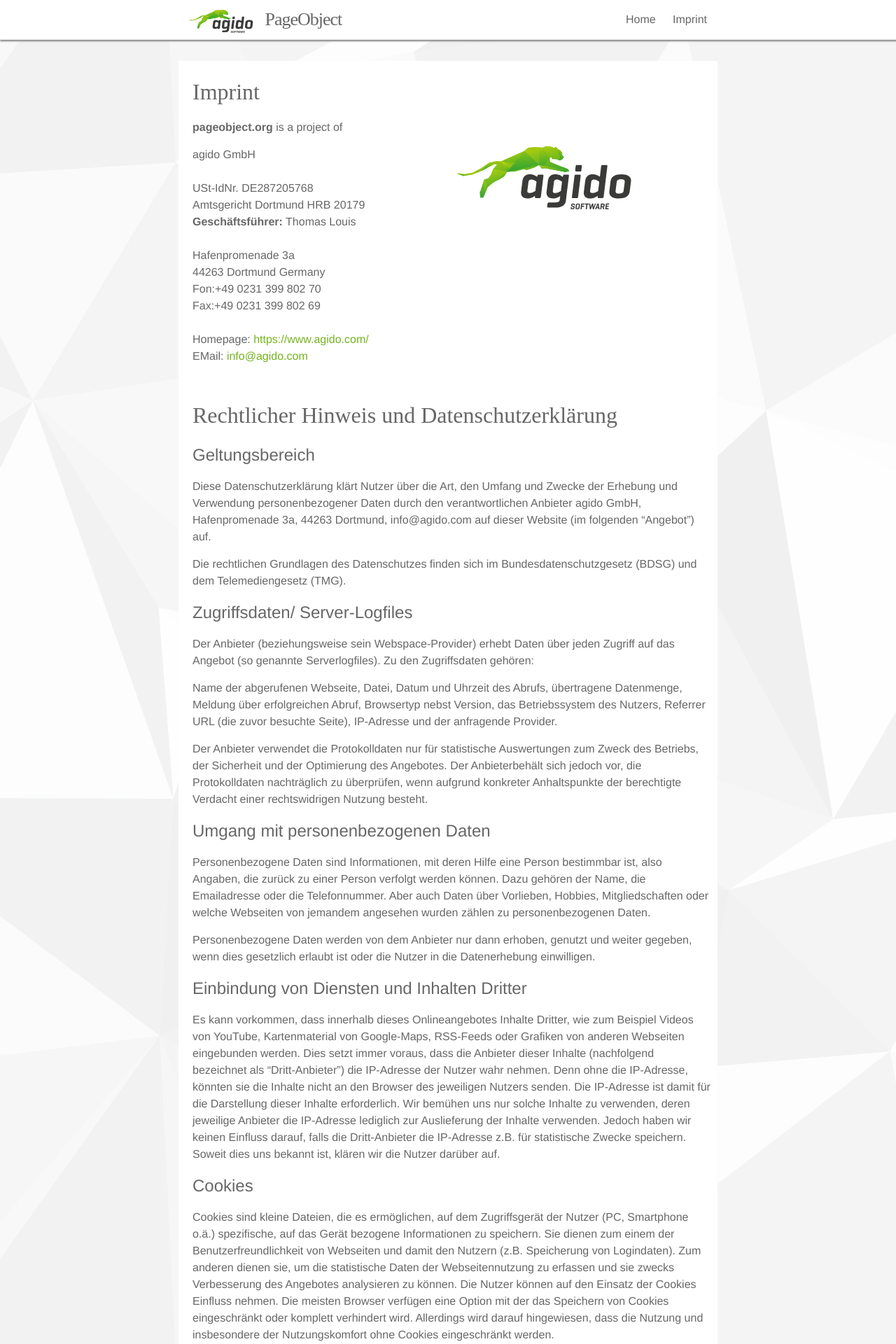
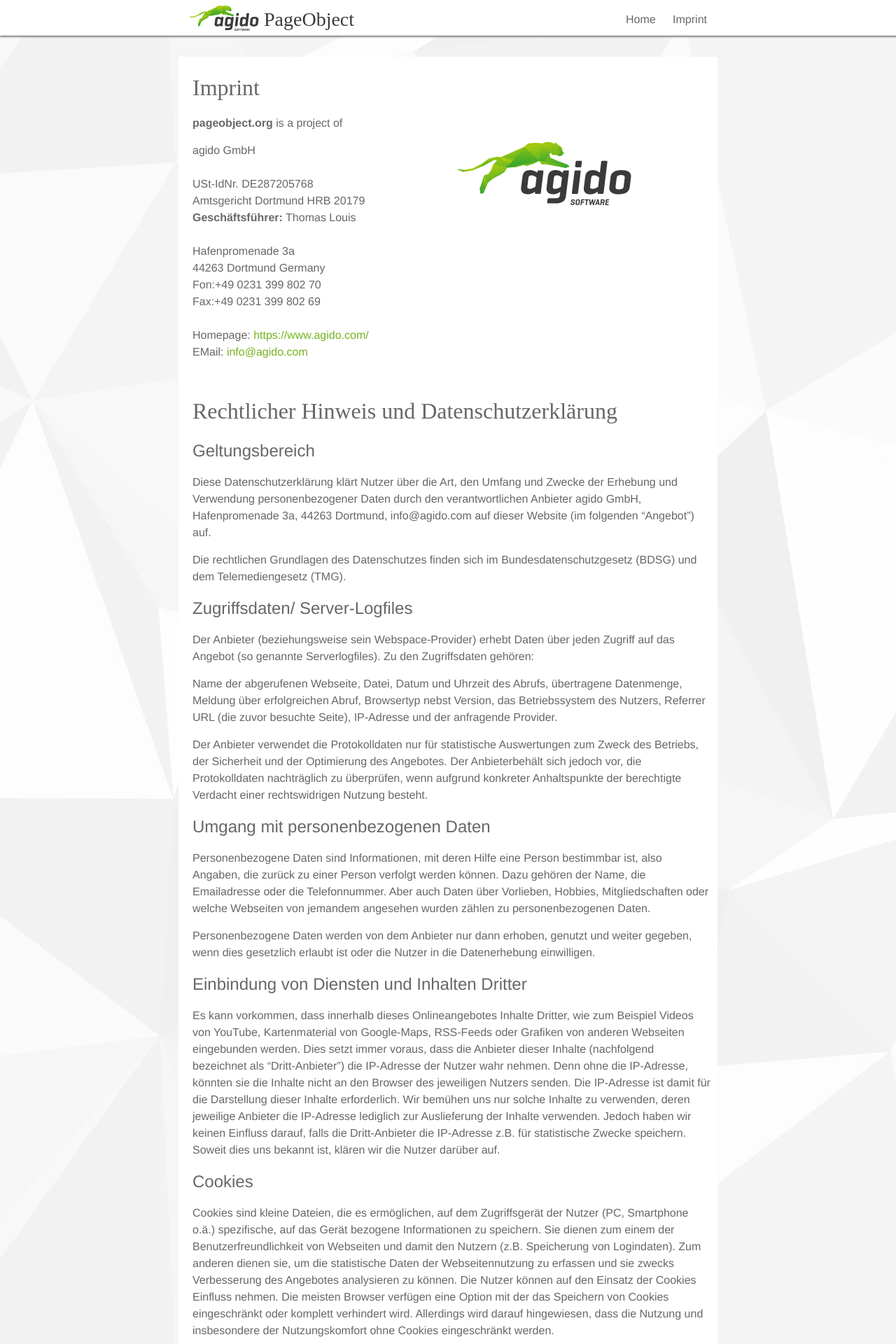
Before and after one commit to agido/pageobject, a Jekyll site: the page built from imprint.md, in a window 1280 px wide. Shown: the top 1920 px of the page at 70% size. Built offline with Jekyll 4.4.1, drawn with Linux system fonts in a browser that asks for light colours.

Commit message:
fixed logo

```diff
--- a/_includes/header.html
+++ b/_includes/header.html
@@ -2,16 +2,15 @@
 
 	{% if page.fork != 0 %}
 	<a href="https://github.com/agido/pageobject/">
-		<img style="position: absolute; top: 58px; right: 0; border: 0;" src="https://camo.githubusercontent.com/a6677b08c955af8400f44c6298f40e7d19cc5b2d/68747470733a2f2f73332e616d617a6f6e6177732e636f6d2f6769746875622f726962626f6e732f666f726b6d655f72696768745f677261795f3664366436642e706e67" alt="Fork me on GitHub" data-canonical-src="https://s3.amazonaws.com/github/ribbons/forkme_right_gray_6d6d6d.png">
+		<img style="position: absolute; top: 51px; right: 0; border: 0;" src="https://camo.githubusercontent.com/a6677b08c955af8400f44c6298f40e7d19cc5b2d/68747470733a2f2f73332e616d617a6f6e6177732e636f6d2f6769746875622f726962626f6e732f666f726b6d655f72696768745f677261795f3664366436642e706e67" alt="Fork me on GitHub" data-canonical-src="https://s3.amazonaws.com/github/ribbons/forkme_right_gray_6d6d6d.png">
 	</a>
 	{% endif %}
 
 	<div class="wrapper">
 
 		<a class="site-title" href="{{ site.baseurl }}/">
-			<img src="/images/agido.svg" alt="agido GmbH logo" style="width:92px;height:33px">
-			&nbsp;
-			{{ site.title }}
+			<img src="/images/agido.svg" alt="agido GmbH logo" style="width:100px;height:36px">
+			<span>{{ site.title }}</span>
 		</a>
 
 		<nav class="site-nav">
--- a/_sass/_layout.scss
+++ b/_sass/_layout.scss
@@ -3,7 +3,7 @@
  */
 .site-header {
 	border-bottom: 1px solid $grey-color-light;
-	min-height: 56px;
+	height: 50px;
 	background: #ffffff;
 	-webkit-box-shadow: 2px 0px 2px 2px #888;
 	-moz-box-shadow: 2px 0px 2px 2px #888;
@@ -14,21 +14,23 @@
 
 .site-title {
 	@extend %agido;
-	font-size: 26px;
+	font-size: 28px;
 	font-weight: 300;
-	line-height: 56px;
-	letter-spacing: -1px;
+
 	margin-bottom: 0;
 	float: left;
 
 	&,
-	&:visited {
-		color: $text-color;
+	&:visited,
+	&:hover {
+		color: #3A3A39;
 		text-decoration: none;
 	}
-	&:hover {
-		color: $brand-color;
-		text-decoration: none;
+	img {
+		margin-top: -9px;
+	}
+	span {
+		line-height: 55px;
 	}
 }
 
```
